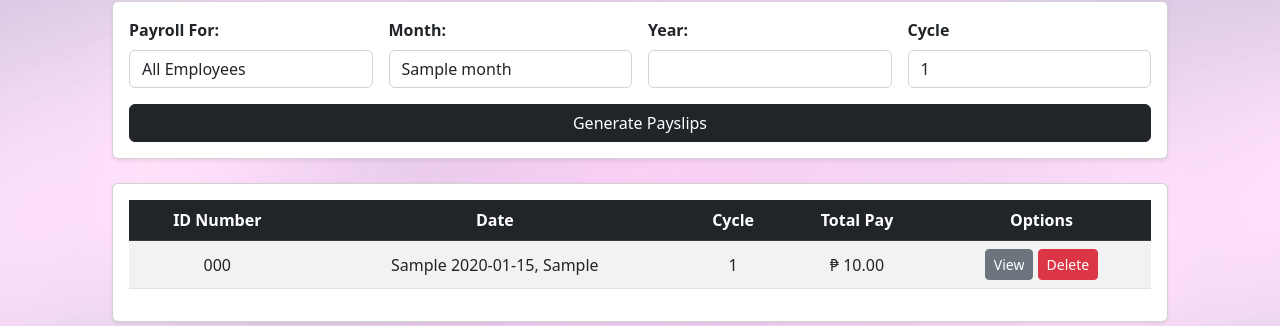
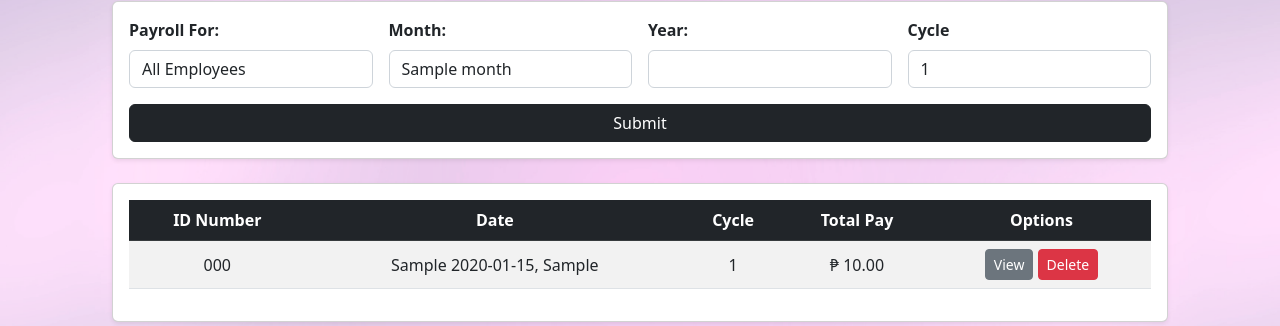
Before and after one commit to calistacprs/FINALPROJECT, a Django app: template FinalProject/payroll_app/templates/payroll_app/payslips.html in a window 1280 px wide. Shown: the part 189-515 px from the top of the page. Run offline with Django 4.2, Linux system fonts and the light colour scheme; tables that the repository leaves empty hold one stand-in row (values such as "Sample post"); the template is opened without the code that fills it: values that come from a table or form of the project are taken from there, most other values are stand-ins (such as "Sample title", 1, 10 or a date in 2020).

Commit message:
just small change

```diff
--- a/FinalProject/payroll_app/templates/payroll_app/payslips.html
+++ b/FinalProject/payroll_app/templates/payroll_app/payslips.html
@@ -89,9 +89,7 @@
             </div>
 
             <div class="d-grid mt-3">
-                <button type="submit" class="btn btn-dark">
-                    Generate Payslips
-                </button>
+                <button type="submit" class="btn btn-dark">Submit</button>
             </div>
 
         </form>
```
